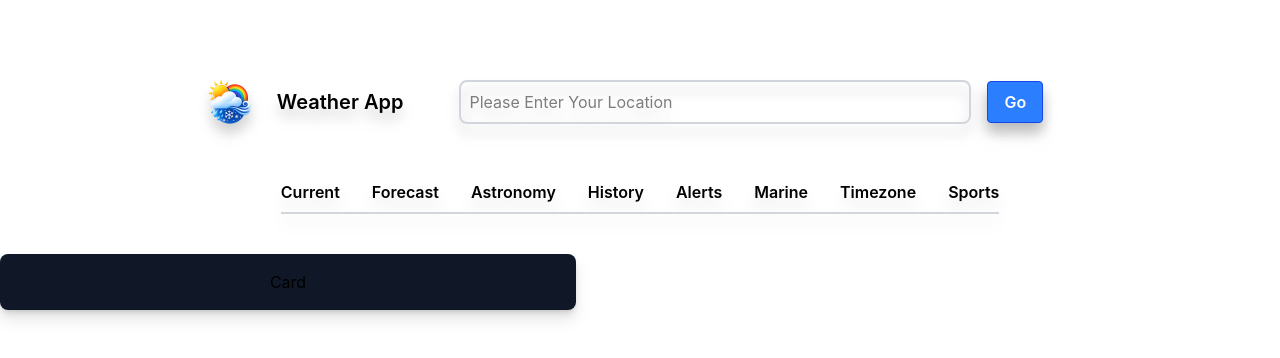
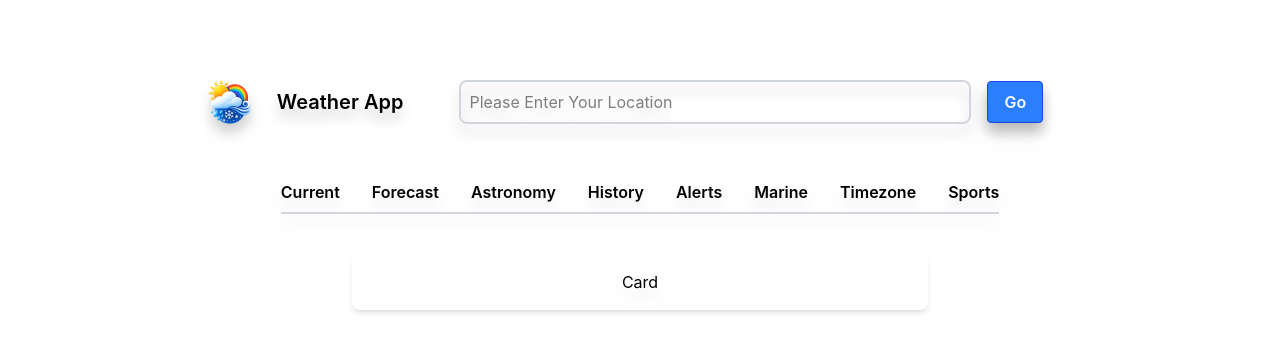
Before and after one commit to Tuitoek/ReactWeatherApp, a React (Vite) app: page /current in a window 1280 px wide. Shown: the top 358 px of the page. Built offline with nearby package versions, Linux system fonts and the light colour scheme.

Commit message:
Feat: Add API Handler services

```diff
--- a/src/components/Card.jsx
+++ b/src/components/Card.jsx
@@ -2,7 +2,7 @@ import React from 'react'
 
 const Card = () => {
   return (
-    <div    className="bg-gray-900 shadow-md rounded-lg p-4 w-xl h-lg flex flex-col items-center justify-center gap-4 drop-shadow-xl">
+    <div    className="shadow-md rounded-lg p-4 w-xl h-lg flex flex-col items-center justify-center gap-4 drop-shadow-xl">
       Card
     </div>
   )
--- a/src/pages/Current.jsx
+++ b/src/pages/Current.jsx
@@ -1,10 +1,12 @@
-import React from 'react'
-import Card from '../components/Card'
+import { useEffect, useState} from 'react'
 
 const Current = () => {
+
   return (
-    <div>
-      <Card />
+    <div className='flex flex-col items-center  h-screen w-full gap-4'>
+     <div    className="shadow-md rounded-lg p-4 w-xl h-lg flex flex-col items-center justify-center gap-4 drop-shadow-xl">
+      Card
+    </div>
     </div>
   )
 }
--- /dev/null
+++ b/src/services/weatherApi.js
@@ -0,0 +1,27 @@
+const API_KEY = import.meta.env.VITE_WEATHER_API_KEY;
+const BASE_URL = "https://api.weatherapi.com/v1";
+
+export const fetchWeatherData = async (location) => {
+  try {
+    const response = await fetch(
+      `${BASE_URL}/current.json?key=${API_KEY}&q=${location}`,
+    );
+    const data = await response.json();
+    return data;
+  } catch (error) {
+    console.error("Error fetching weather data:", error);
+    throw error;
+  }
+};
+export const fetchForecastData = async (location, days) => {
+  try {
+    const response = await fetch(
+      `${BASE_URL}/forecast.json?key=${API_KEY}&q=${location}&days=${days}`,
+    );
+    const data = await response.json();
+    return data;
+  } catch (error) {
+    console.error("Error fetching forecast data:", error);
+    throw error;
+  }
+};
```
Also changed, not shown: src/App.jsx (+19 -24 lines).
